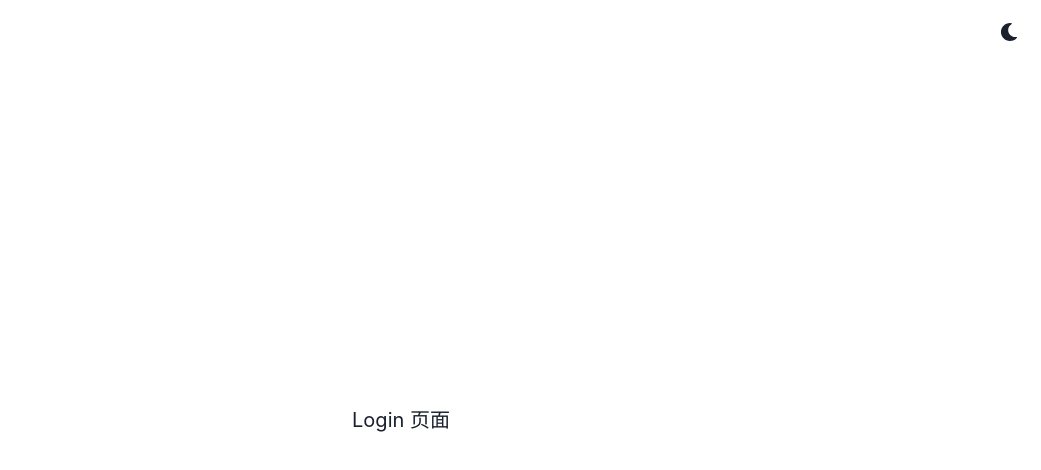
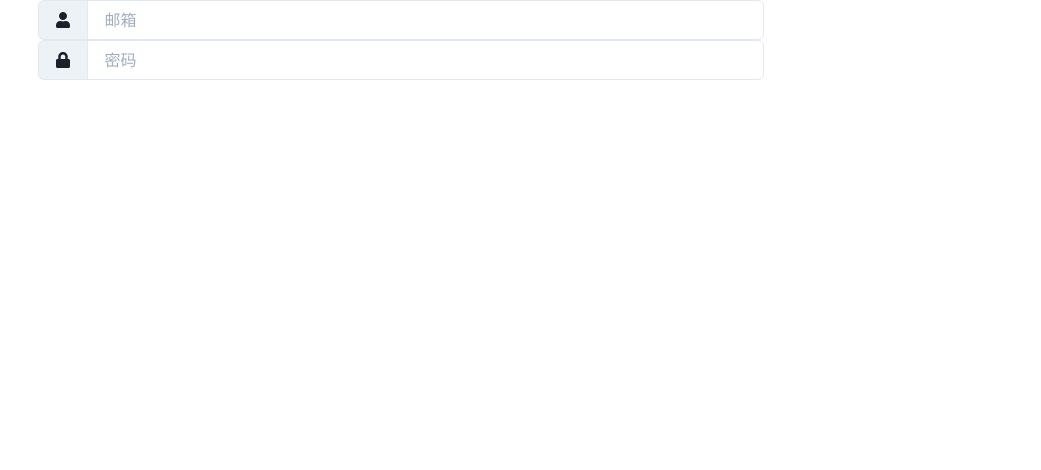
Before and after one commit to xiaozhi93/react-chakra-jianshu-demo, a React (Create React App) app: page / in a window 1280 px wide. Shown: the top 470 px of the page, without its empty margins (239-1280 px from the left). Built offline with nearby package versions, Linux system fonts and the light colour scheme.

Commit message:
添加工具包

```diff
--- a/src/App.js
+++ b/src/App.js
@@ -2,23 +2,15 @@ import React from 'react';
 import {
   ChakraProvider,
   Box,
-  VStack,
-  Grid,
   theme,
 } from '@chakra-ui/react';
-import { ColorModeSwitcher } from './ColorModeSwitcher';
 import Login from './views/login'
 
 function App() {
   return (
     <ChakraProvider theme={theme}>
       <Box textAlign="center" fontSize="xl">
-        <Grid minH="100vh" p={3}>
-          <ColorModeSwitcher justifySelf="flex-end" />
-          <VStack spacing={8}>
-            <Login />
-          </VStack>
-        </Grid>
+        <Login />
       </Box>
     </ChakraProvider>
   );
--- a/src/ColorModeSwitcher.js
+++ /dev/null
@@ -1,23 +0,0 @@
-import React from 'react';
-import { useColorMode, useColorModeValue, IconButton } from '@chakra-ui/react';
-import { FaMoon, FaSun } from 'react-icons/fa';
-
-export const ColorModeSwitcher = props => {
-  const { toggleColorMode } = useColorMode();
-  const text = useColorModeValue('dark', 'light');
-  const SwitchIcon = useColorModeValue(FaMoon, FaSun);
-
-  return (
-    <IconButton
-      size="md"
-      fontSize="lg"
-      aria-label={`Switch to ${text} mode`}
-      variant="ghost"
-      color="current"
-      marginLeft="2"
-      onClick={toggleColorMode}
-      icon={<SwitchIcon />}
-      {...props}
-    />
-  );
-};
--- /dev/null
+++ b/src/views/login/SignIn.js
@@ -0,0 +1,54 @@
+import React from 'react'
+import  { Formik,Form, Field }  from 'formik'
+import * as Yup from 'yup'
+import { FormControl, Input, InputLeftAddon, InputGroup, FormErrorMessage } from '@chakra-ui/react'
+import { FaLock, FaUser } from 'react-icons/fa'
+
+export default function SignIn() {
+  // 表单初始值
+  const user = {
+    email: '',
+    password: ''
+  }
+  // 表单提交
+  const handleSubmit = (values) => {}
+  // 表单校验
+  const validateSchema = Yup.object({
+    email: Yup.string().email('请输入正确的邮箱').required('请输入邮箱'),
+    password: Yup.string().min(6,'密码长度不能小于6').required('请输入密码'),
+  })
+  return <Formik
+    initialValues={user}
+    onSubmit={handleSubmit}
+    validationSchema={validateSchema}
+  >
+    <Form>
+    <Field name="email">
+      {({ field, form }) => (
+        <FormControl isInvalid={form.errors.email && form.touched.email}>
+          <InputGroup>
+            <InputLeftAddon>
+              <FaUser />
+            </InputLeftAddon>
+            <Input {...field} id="email" placeholder="邮箱" />
+          </InputGroup>
+          <FormErrorMessage>{form.errors.email}</FormErrorMessage>
+        </FormControl>
+      )}
+    </Field>
+    <Field name="password">
+      {({ field, form }) => (
+        <FormControl isInvalid={form.errors.password && form.touched.password}>
+          <InputGroup>
+            <InputLeftAddon>
+              <FaLock />
+            </InputLeftAddon>
+            <Input {...field} id="password" placeholder="密码" />
+          </InputGroup>
+          <FormErrorMessage>{form.errors.password}</FormErrorMessage>
+        </FormControl>
+      )}
+    </Field>
+    </Form>
+  </Formik>
+}
--- a/src/views/login/index.js
+++ b/src/views/login/index.js
@@ -1,8 +1,11 @@
 import React from 'react'
-import { Box, Text } from '@chakra-ui/react'
+import { Container, Box } from '@chakra-ui/react'
+import SignIn from './SignIn'
 
 export default function Login() {
-  return <Box>
-    <Text>Login 页面</Text>
-  </Box>
+  return <Container>
+    <Box>
+      <SignIn/>
+    </Box>
+  </Container>
 }
```
Also changed, not shown: package.json (+6 -2 lines), src/views/login/SignUp.js (added, +68 -0 lines), 2 other files (tests, documents, lock files or other folders).
